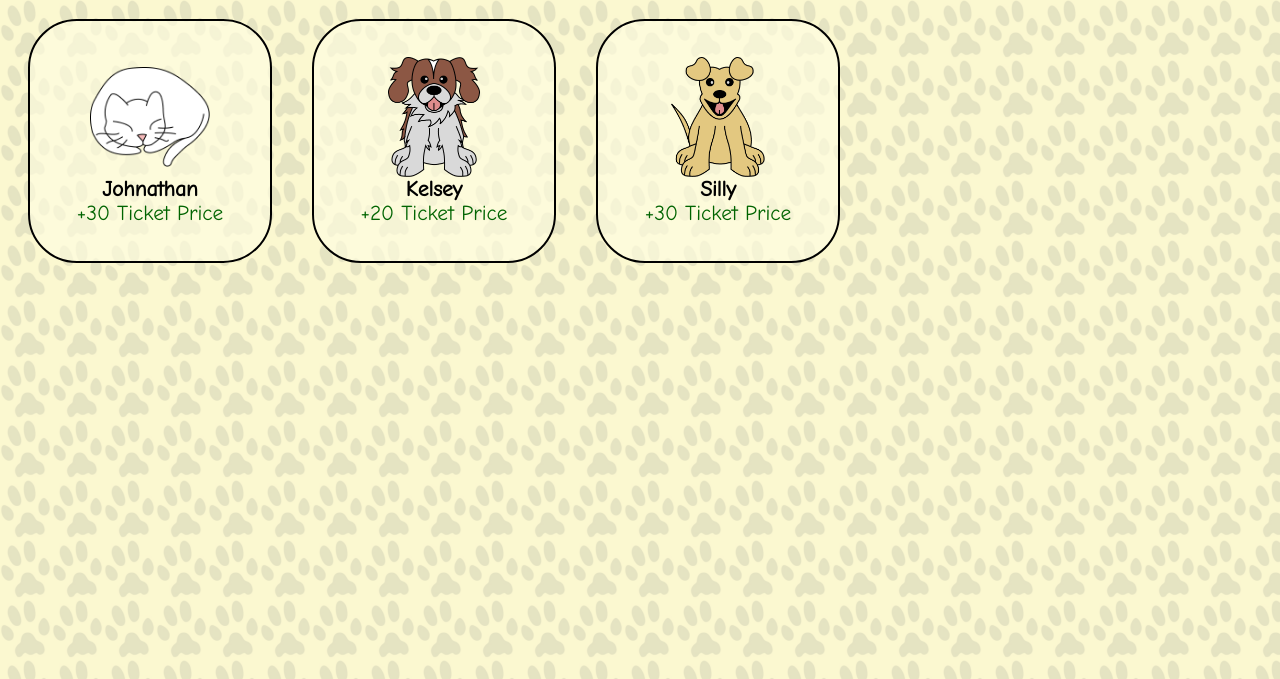
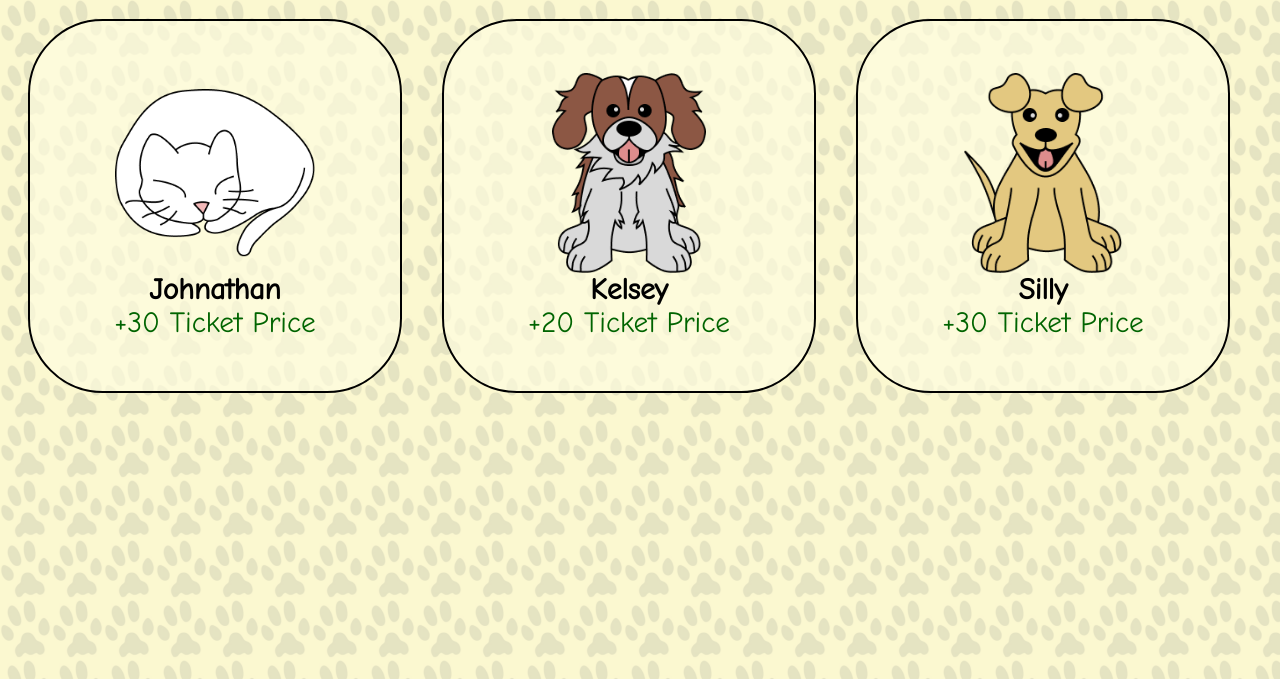
Before and after one commit to daniella-luzi/JADE-Zoo, a plain HTML site: page customization animals.html in a window 1280 px wide. Shown: the part 121-800 px from the top of the page. Drawn offline with Linux system fonts and the light colour scheme.

Commit message:
css changes

```diff
--- a/customStyles.css
+++ b/customStyles.css
@@ -23,6 +23,8 @@ nav span {
   display: inline-block;
   border-bottom: transparent;
   background-color: rgb(131, 113, 185);
+  cursor: pointer;
+  user-select: none;
 }
 
 section {
@@ -42,8 +44,8 @@ section {
   flex-direction: column;
   justify-content: center;
   align-items: center;
-  width: 220px;
-  height: 220px;
+  width: 350px;
+  height: 350px;
   margin: 20px;
   border: 2px solid black;
   border-radius: 20%;
@@ -53,13 +55,13 @@ section {
 }
 
 .item img {
-  width: 120px;
-  height: 120px;
+  height: 200px;
+  width: 200px;
   object-fit: contain;
 }
 
 .item span {
-  font-size: 16pt;
+  font-size: 22pt;
 }
 
 .itemName {
--- a/script.js
+++ b/script.js
@@ -906,7 +906,6 @@ const creaturesListEl = document.getElementById("creaturesList");
 
 const encImage = document.getElementById("encImage");
 const encTitle = document.getElementById("encTitle");
-const encAttribute = document.getElementById("encAttribute");
 const encBody = document.getElementById("encBody");
 
 // === Open / Close ===
@@ -992,7 +991,6 @@ function showBreedDetails(b) {
 
   encImage.src = breedInfo.src;
   encTitle.textContent = prettyBreedName(b);
-  encAttribute.textContent = breedInfo.attributeText;
   encBody.textContent = breedInfo.entry;
 }
 
```
